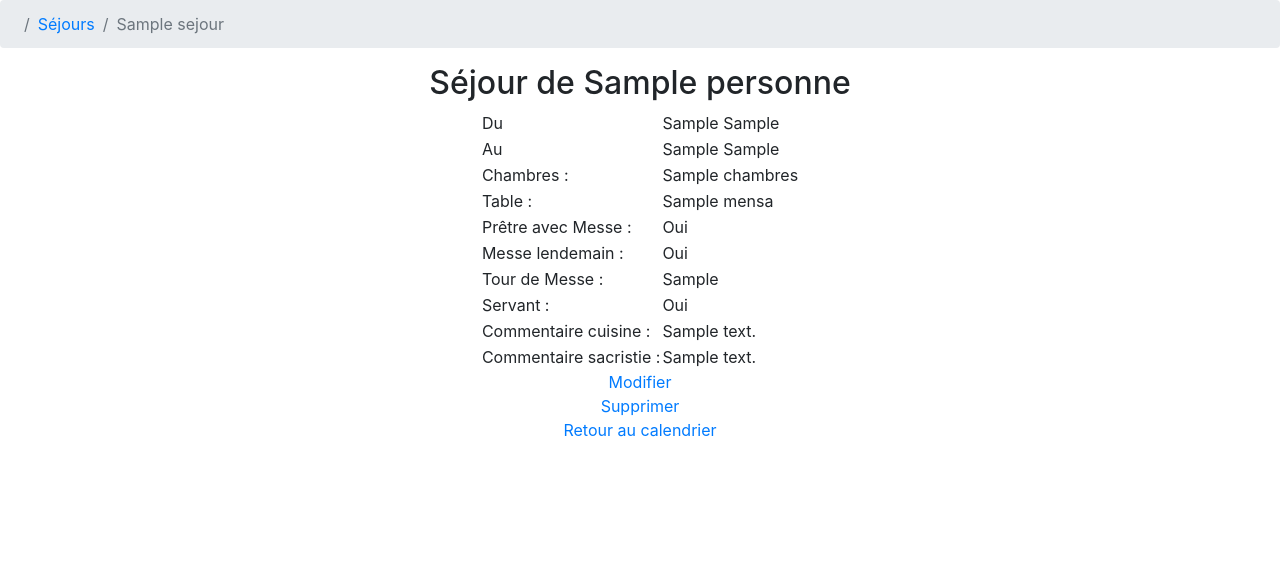
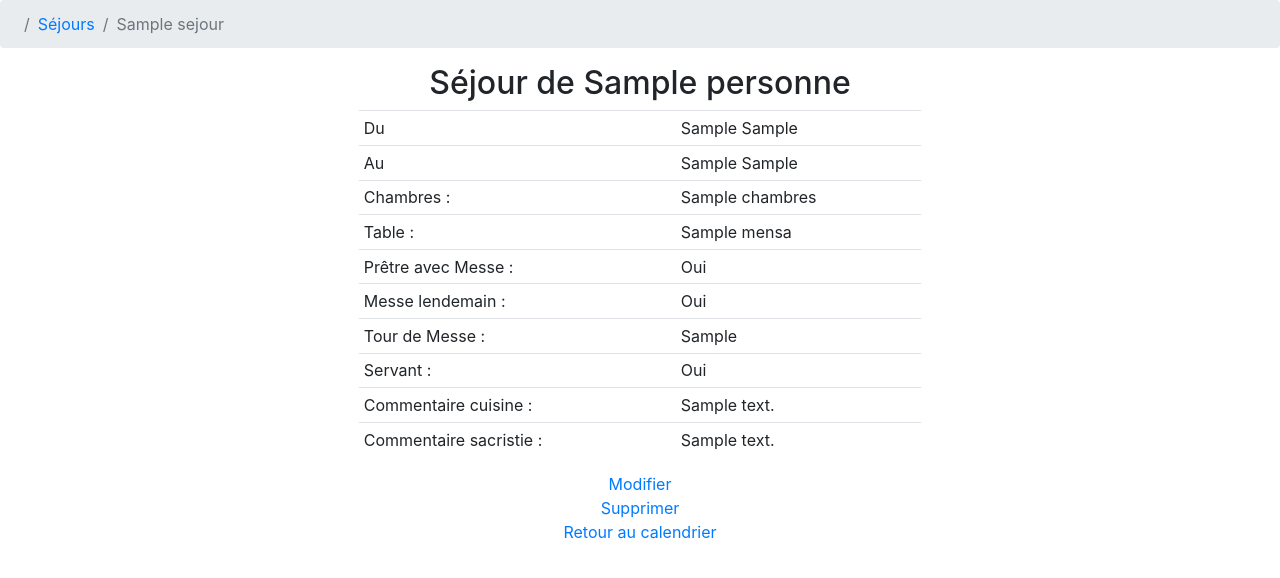
Before and after one commit to BrRoman/hotellerie, a Django app: template hotellerie/apps/sejours/templates/sejours/details.html in a window 1280 px wide. Shown: the part 64-642 px from the top of the page. Run offline with Django 3.2, Linux system fonts and the light colour scheme; the template is opened without the code that fills it: most values are stand-ins (such as "Sample title", 1, 10 or a date in 2020); style sheets or scripts are compiled from the project's sources; some libraries are stand-ins or nearby versions.

Commit message:
Details improved in all apps (.table inside .col-6).

```diff
--- a/hotellerie/apps/sejours/templates/sejours/details.html
+++ b/hotellerie/apps/sejours/templates/sejours/details.html
@@ -10,48 +10,59 @@
 {% block content %}
     <h2>Séjour de {{ sejour.personne }}</h2>
 
-    <table>
+    <div class="col-6">
+        <table class="table table-sm">
             <tr>
                 <td>Du</td>
                 <td>{{ sejour.sejour_du }} {{ sejour.repas_du }}</td>
             </tr>
+
             <tr>
                 <td>Au</td>
                 <td>{{ sejour.sejour_au }} {{ sejour.repas_au }}</td>
             </tr>
+
             <tr>
                 <td>Chambres :</td>
                 <td>{{ chambres }}</td>
             </tr>
+
             <tr>
                 <td>Table :</td>
                 <td>{{ sejour.mensa }}</td>
             </tr>
+
             <tr>
                 <td>Prêtre avec Messe :</td>
                 <td>{{ sejour.pretre|yesno:'Oui,Non' }}</td>
             </tr>
+
             <tr>
                 <td>Messe lendemain :</td>
                 <td>{{ sejour.messe_lendemain|yesno:'Oui,Non' }}</td>
             </tr>
+
             <tr>
                 <td>Tour de Messe :</td>
                 <td>{{ sejour.tour_messe }}</td>
             </tr>
+
             <tr>
                 <td>Servant :</td>
                 <td>{{ sejour.servant|yesno:'Oui,Non' }}</td>
             </tr>
+
             <tr>
                 <td>Commentaire cuisine :</td>
                 <td>{{ sejour.commentaire_cuisine }}</td>
             </tr>
+
             <tr>
                 <td>Commentaire sacristie :</td>
                 <td>{{ sejour.commentaire_sacristie }}</td>
             </tr>
         </table>
+    </div>
 
 
     <a href={% url 'sejours:update' sejour.id %}>Modifier</a>
--- a/hotellerie/static/css/hotellerie.less
+++ b/hotellerie/static/css/hotellerie.less
@@ -27,6 +27,10 @@
 body {
     h1 {
         color: @green;
+    }
+
+    td {
+        vertical-align: top;
     }
 
     // Nav:
```
Also changed, not shown: hotellerie/apps/parloirs/templates/parloirs/details.html (+7 -1 lines), hotellerie/apps/personnes/templates/personnes/details.html (+9 -1 lines). Lines whose indentation alone changed are shown as unchanged.
